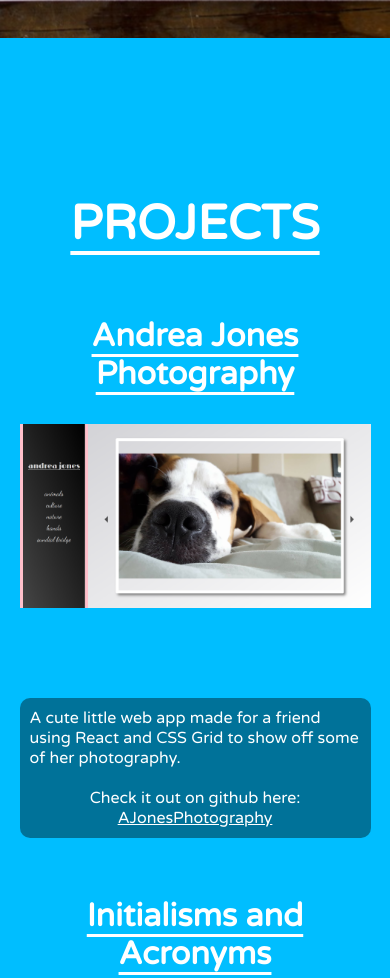
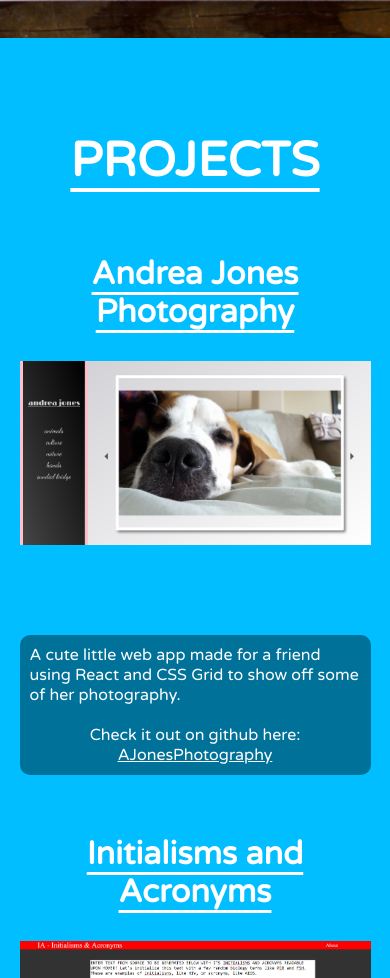
Before and after one commit to kyserrecchia/KyleSerrecchia, a website: page public/index.html in a window 390 px wide. Shown: the part 3000-3978 px from the top of the page. Drawn offline with Linux system fonts and the light colour scheme; a web font is replaced by a local one.

Commit message:
more freaking space

```diff
--- a/public/index.css
+++ b/public/index.css
@@ -577,7 +577,7 @@ body {
       text-align: center;
       margin: auto;
       position: relative;
-      top: 5%;
+      top: 3%;
       color: white;
       text-decoration: underline;
       text-underline-position: under;
@@ -586,7 +586,7 @@ body {
     .projectGrid {
       width: 90%;
       position: relative;
-      top: 7%;
+      top: 5%;
       display: grid;
       grid-row-gap: 2%;
       grid-template-areas:
```
